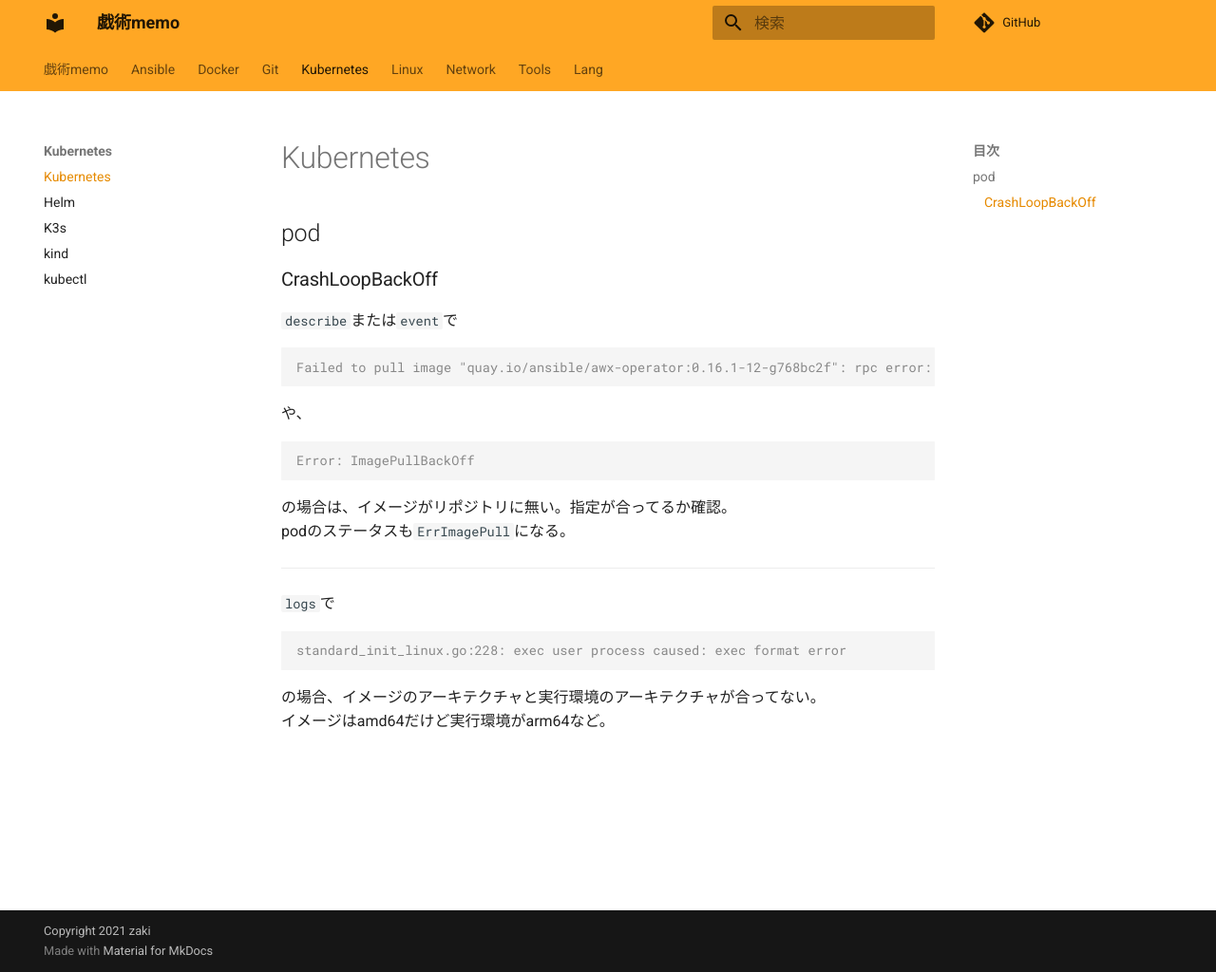
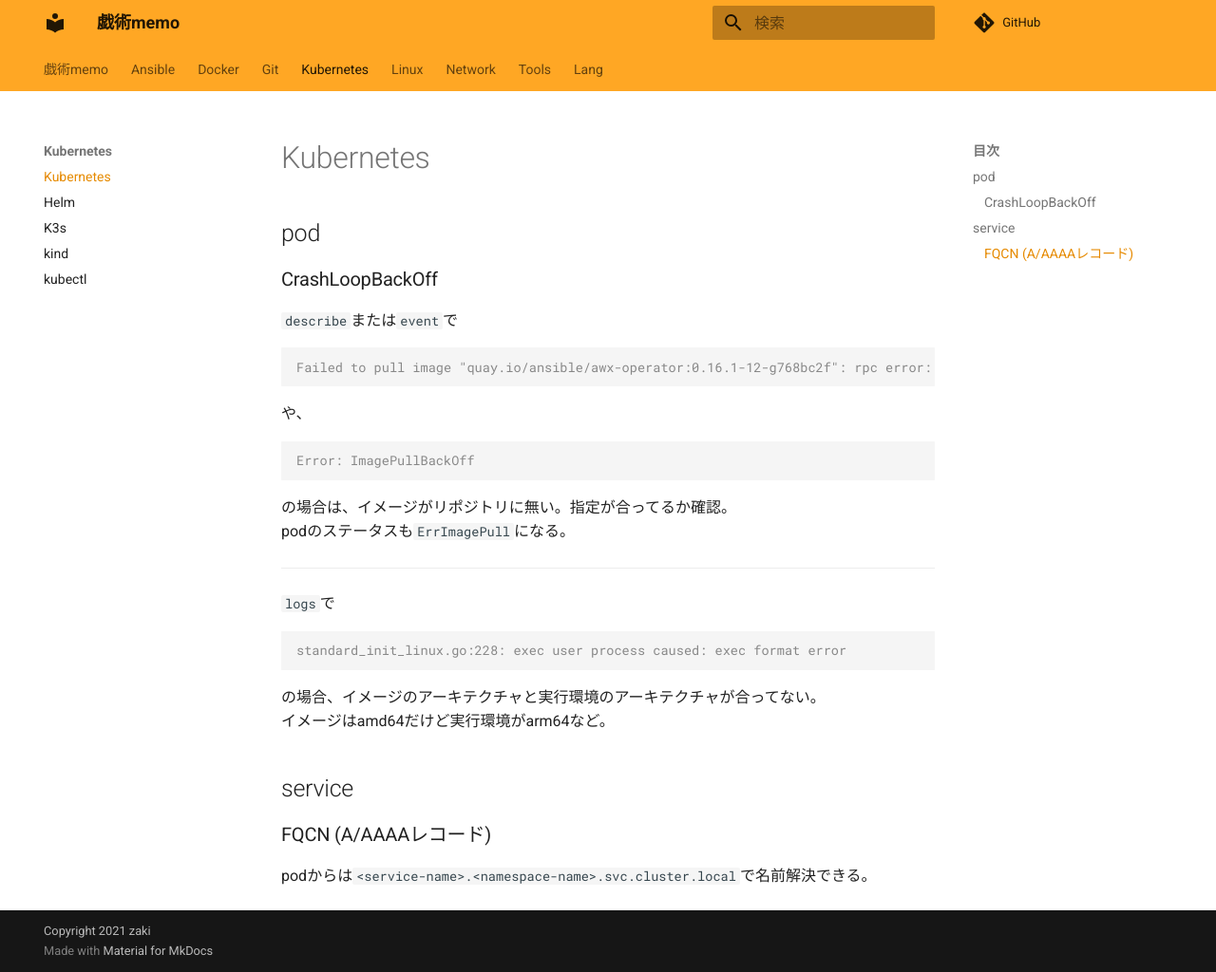
Before and after one commit to zaki-lknr/docs, an MkDocs documentation site: the page built from docs/Kubernetes/index.md, in a window 1280 px wide and 1024 px high. Shown: the whole window at 95% size. Built offline with MkDocs 1.6.1 and Material for MkDocs 9.7.7, drawn with Linux system fonts in a browser that asks for light colours; comment, search, counter and statistics services are not loaded.

Commit message:
add: kubernetes: serviceのFQDN

```diff
--- a/docs/Kubernetes/index.md
+++ b/docs/Kubernetes/index.md
@@ -29,3 +29,9 @@ standard_init_linux.go:228: exec user process caused: exec format error
 
 の場合、イメージのアーキテクチャと実行環境のアーキテクチャが合ってない。
 イメージはamd64だけど実行環境がarm64など。
+
+## service
+
+### FQCN (A/AAAAレコード)
+
+podからは`<service-name>.<namespace-name>.svc.cluster.local`で名前解決できる。
```
